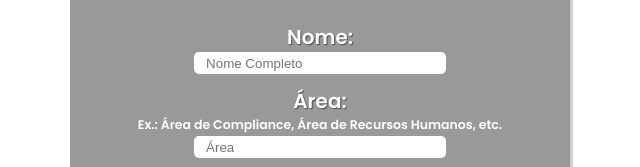
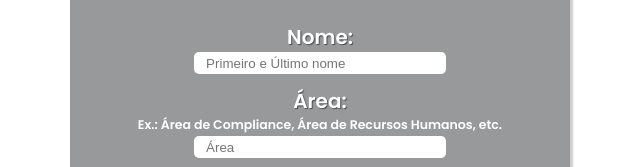
Before and after one commit to CoesaEngenharia/Assinatura, a plain HTML site: page index.html in a window 1280 px wide. Shown: the part 238-405 px from the top of the page, 320-960 px from the left. Drawn offline with Linux system fonts and the light colour scheme.

Commit message:
alterando placeholder
Placeholder do input nome foi alterado

```diff
--- a/index.html
+++ b/index.html
@@ -30,7 +30,7 @@
       <!-- <label class="titulo">Preencha o formulário:</label><br> -->
       <label class="label-titulo" for="name">Nome:</label>
       <!--<p class="obs">Não utilizar títulos. Ex.: Dir., Eng., Dr.</p>-->
-      <input class="entrada" type="text" class="input-field" placeholder="   Nome Completo" id="name" name="name">
+      <input class="entrada" type="text" class="input-field" placeholder="   Primeiro e Último nome" id="name" name="name">
       <label class="label-titulo" for="cargo">Área: </label>
       <p class="obs">Ex.: Área de Compliance, Área de Recursos Humanos, etc. </p>
       <input class="entrada" type="text" class="input-field" placeholder="   Área" id="cargo" name="cargo">
```
